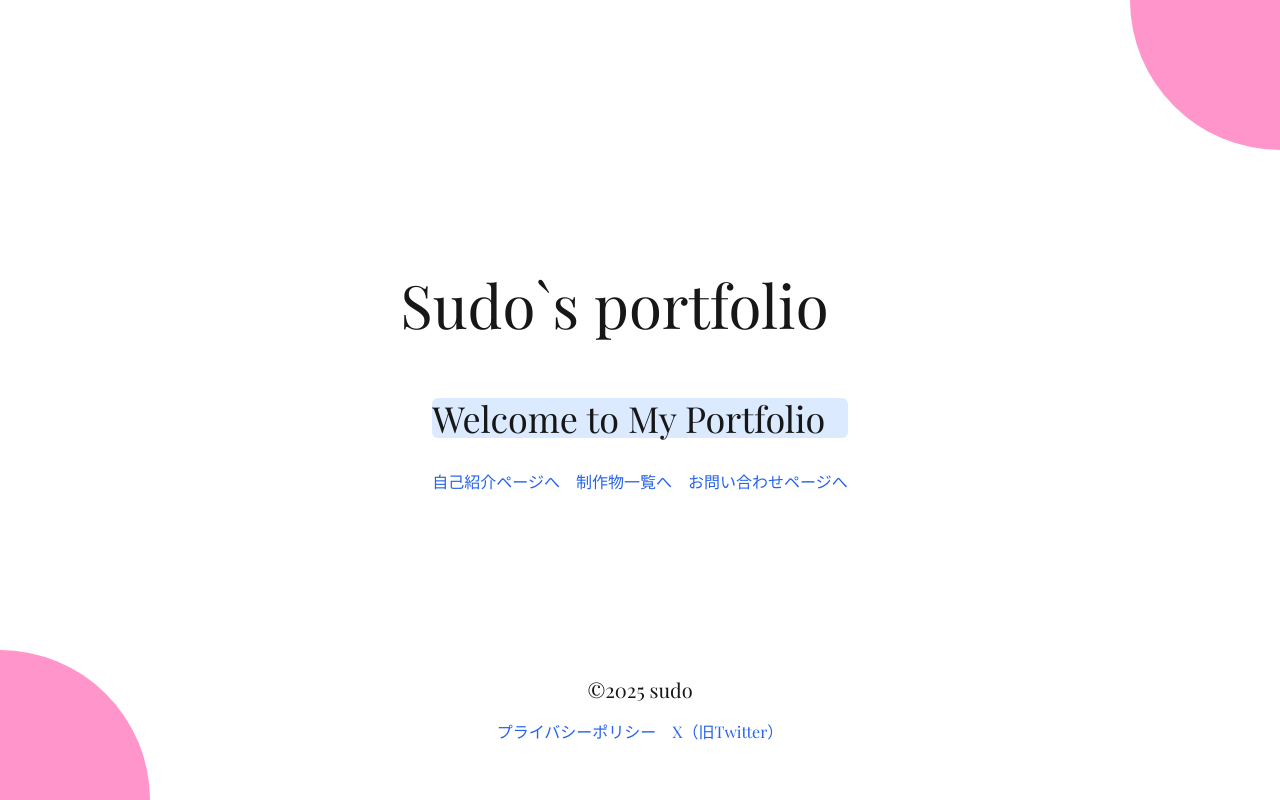
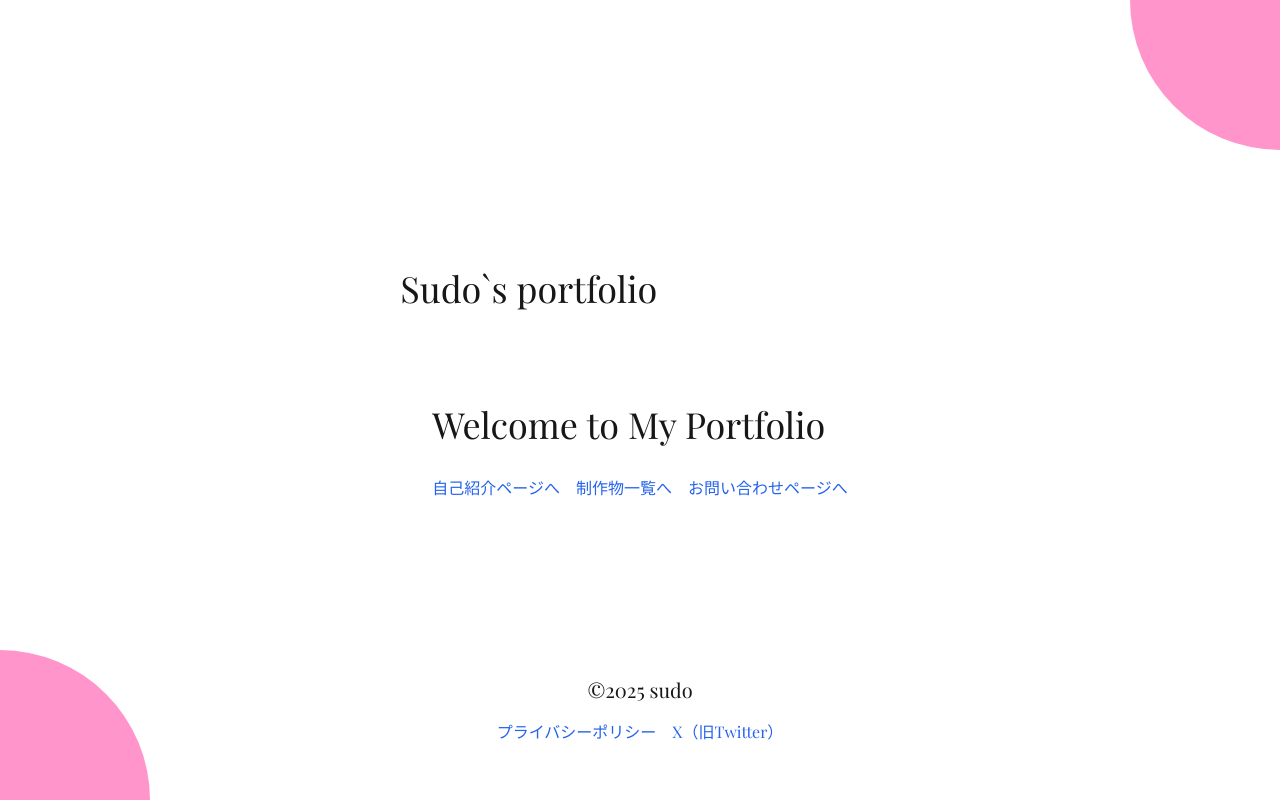
Before and after one commit to s-taku0502/portfolio, a Next.js app: page / in a window 1280 px wide. Built offline with nearby package versions, Linux system fonts and the light colour scheme.

Commit message:
change:h1を簡易化

```diff
--- a/src/app/page.js
+++ b/src/app/page.js
@@ -1,6 +1,7 @@
 // import Link from "next/Link";
 import "../styles/globals.css";
 import CustomLink from "../components/CustomLink";
+import CustomH1 from "../components/CustomH1";
 
 export default function Home() {
   return (
@@ -9,11 +10,11 @@ export default function Home() {
       <div className="background-shape shape-bottom-left" />
       <div className="grid grid-rows-[20px_1fr_20px] items-center justify-items-center min-h-screen p-8 pb-20 gap-16 sm:p-20 font-[family-name:var(--font-geist-sans)]">
         <main className="font-playfair flex flex-col gap-8 row-start-2 items-center sm:items-start">
-          <h1 className="text-6xl ts-2xl">Sudo`s portfolio</h1>
+          <CustomH1>Sudo`s portfolio</CustomH1>
           <div className="max-h-screen p-8">
-            <h1 className="text-4xl mb-8 bg-blue-100 rounded-md">
+            <CustomH1>
               Welcome to My Portfolio
-            </h1>
+            </CustomH1>
             <nav className="flex space-x-4">
               <CustomLink href="/about">
                 自己紹介ページへ
```
